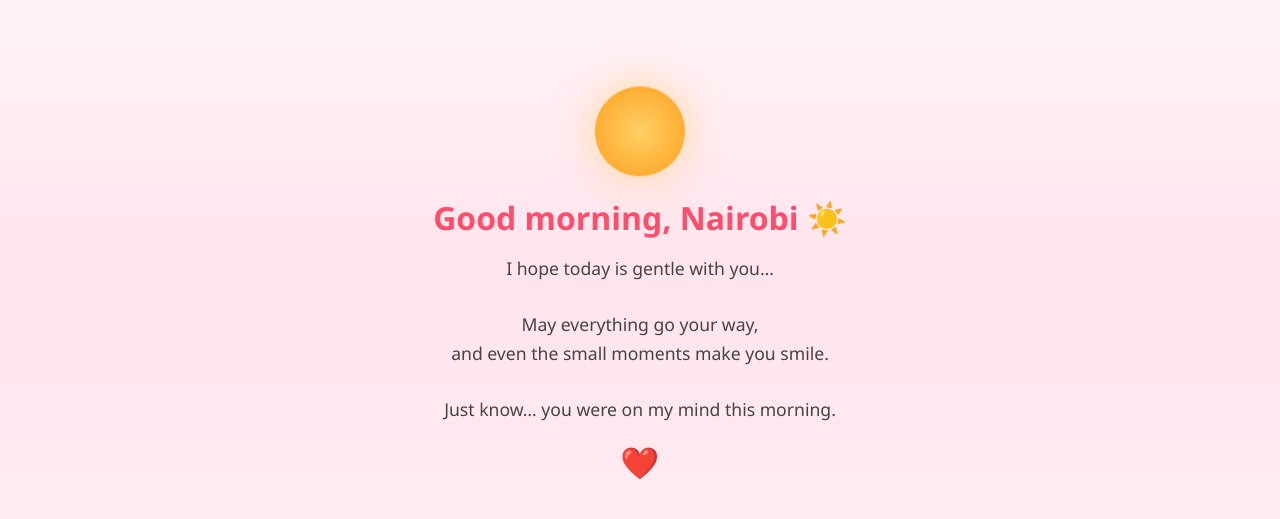
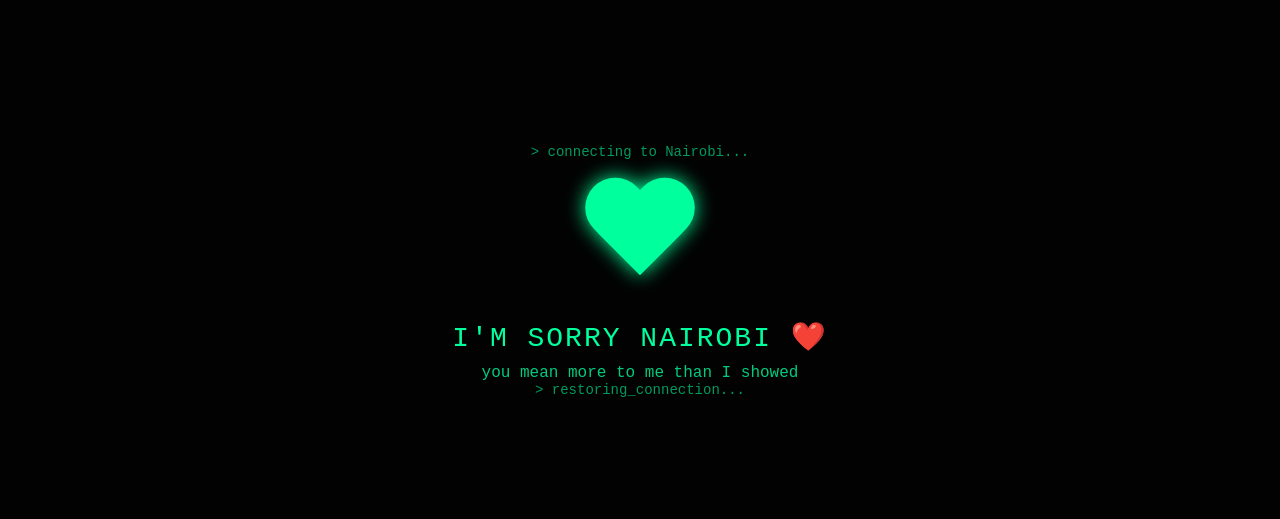
Before and after one commit to terrisqj-sys/i-miss-you-heart, a plain HTML site: page index.html in a window 1280 px wide. Shown: the part 119-638 px from the top of the page. Drawn offline with Linux system fonts and the light colour scheme.

Commit message:
Update index.html

```diff
--- a/index.html
+++ b/index.html
@@ -3,65 +3,72 @@
 <head>
 <meta charset="UTF-8" />
 <meta name="viewport" content="width=device-width, initial-scale=1.0" />
-  <title>Good Morning Nairobi</title>
+<title>For Nairobi</title>
 
 <style>
 body {
   margin: 0;
-      height: 100vh;
+  background: #020202;
+  color: #00ff9d;
+  font-family: "Courier New", monospace;
   display: flex;
   justify-content: center;
   align-items: center;
-      background: linear-gradient(to top, #fff1f5, #ffe4ec, #fff9fb);
-      font-family: "Segoe UI", sans-serif;
+  height: 100vh;
   overflow: hidden;
 }
 
 .container {
   text-align: center;
-      padding: 30px;
-      max-width: 500px;
 }
 
-    .sun {
-      width: 90px;
-      height: 90px;
-      margin: 0 auto 25px;
-      border-radius: 50%;
-      background: radial-gradient(circle, #ffd166, #ff9f1c);
-      box-shadow: 0 0 40px rgba(255, 200, 100, 0.6);
-      animation: rise 3s ease-in-out infinite alternate;
-    }
-
-    h1 {
-      margin: 0;
-      font-size: 2rem;
-      color: #ff4d6d;
-    }
-
-    .text {
-      margin-top: 15px;
-      font-size: 1.1rem;
-      color: #444;
-      line-height: 1.6;
-      opacity: 0;
-      animation: fadeIn 2s ease forwards;
-      animation-delay: 1s;
+.terminal {
+  font-size: 14px;
+  opacity: 0.6;
+  margin-bottom: 20px;
 }
 
 .heart {
-      font-size: 28px;
-      margin-top: 20px;
-      animation: beat 1.2s infinite;
+  position: relative;
+  width: 120px;
+  height: 110px;
+  margin: 0 auto 30px;
+  animation: beat 1s infinite;
+  filter: drop-shadow(0 0 10px #00ff9d);
 }
 
-    @keyframes rise {
-      from { transform: translateY(10px); }
-      to { transform: translateY(-10px); }
+.heart:before,
+.heart:after {
+  content: "";
+  position: absolute;
+  width: 60px;
+  height: 95px;
+  background: #00ff9d;
+  border-radius: 60px 60px 0 0;
+  top: 0;
 }
 
-    @keyframes fadeIn {
-      to { opacity: 1; }
+.heart:before {
+  left: 60px;
+  transform: rotate(-45deg);
+  transform-origin: 0 100%;
+}
+
+.heart:after {
+  left: 0;
+  transform: rotate(45deg);
+  transform-origin: 100% 100%;
+}
+
+.title {
+  font-size: 28px;
+  letter-spacing: 2px;
+  margin-bottom: 10px;
+}
+
+.sub {
+  font-size: 16px;
+  opacity: 0.8;
 }
 
 @keyframes beat {
@@ -72,19 +79,17 @@
 </head>
 
 <body>
+
 <div class="container">
-    <div class="sun"></div>
+  <div class="terminal">> connecting to Nairobi...</div>
 
-    <h1>Good morning, Nairobi ☀️</h1>
+  <div class="heart"></div>
 
-    <div class="text">
-      I hope today is gentle with you…<br><br>
-      May everything go your way,<br>
-      and even the small moments make you smile.<br><br>
-      Just know… you were on my mind this morning.
+  <div class="title">I'M SORRY NAIROBI ❤️</div>
+  <div class="sub">you mean more to me than I showed</div>
+
+  <div class="terminal">> restoring_connection...</div>
 </div>
 
-    <div class="heart">❤️</div>
-  </div>
 </body>
 </html>
```
Lines whose indentation alone changed are shown as unchanged.
